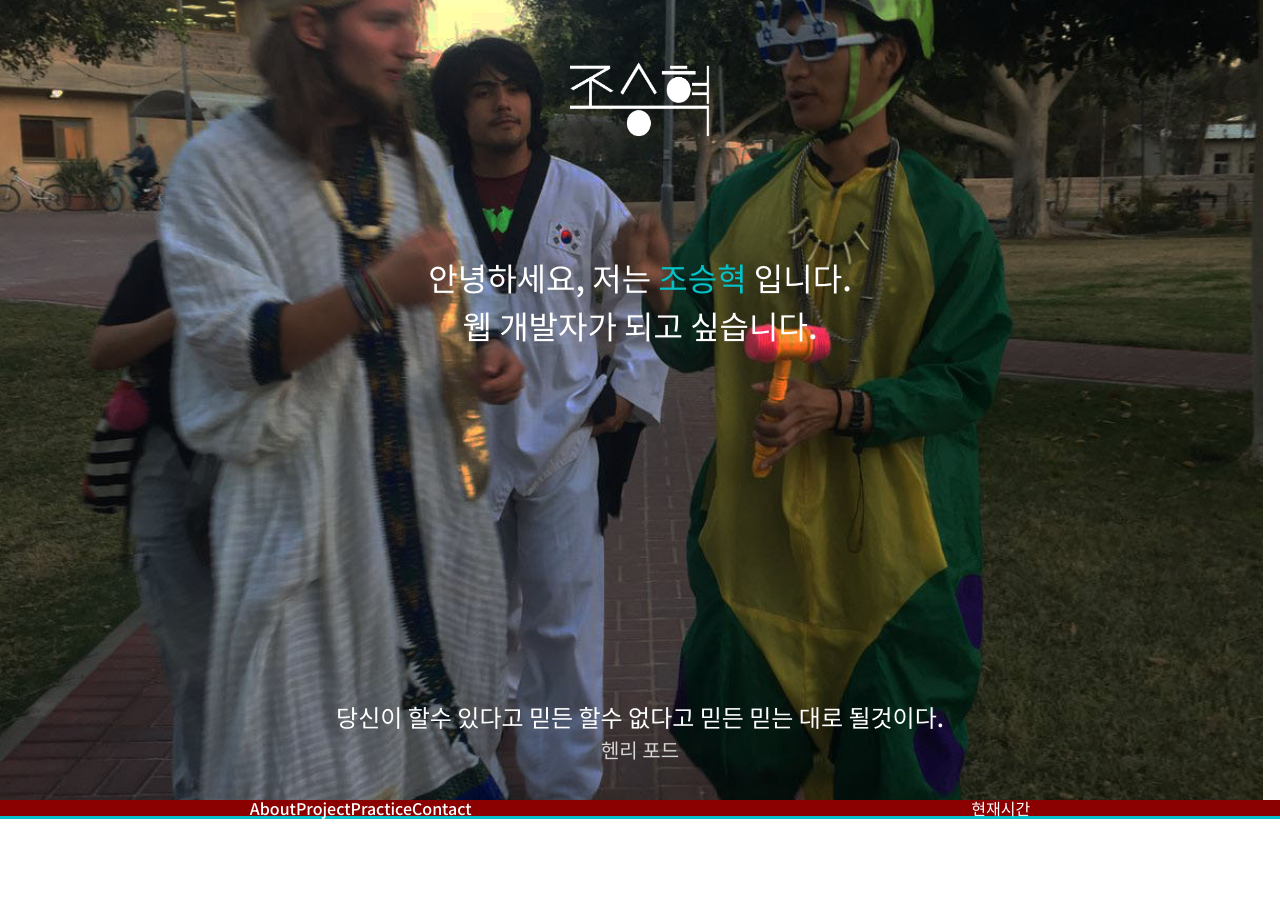
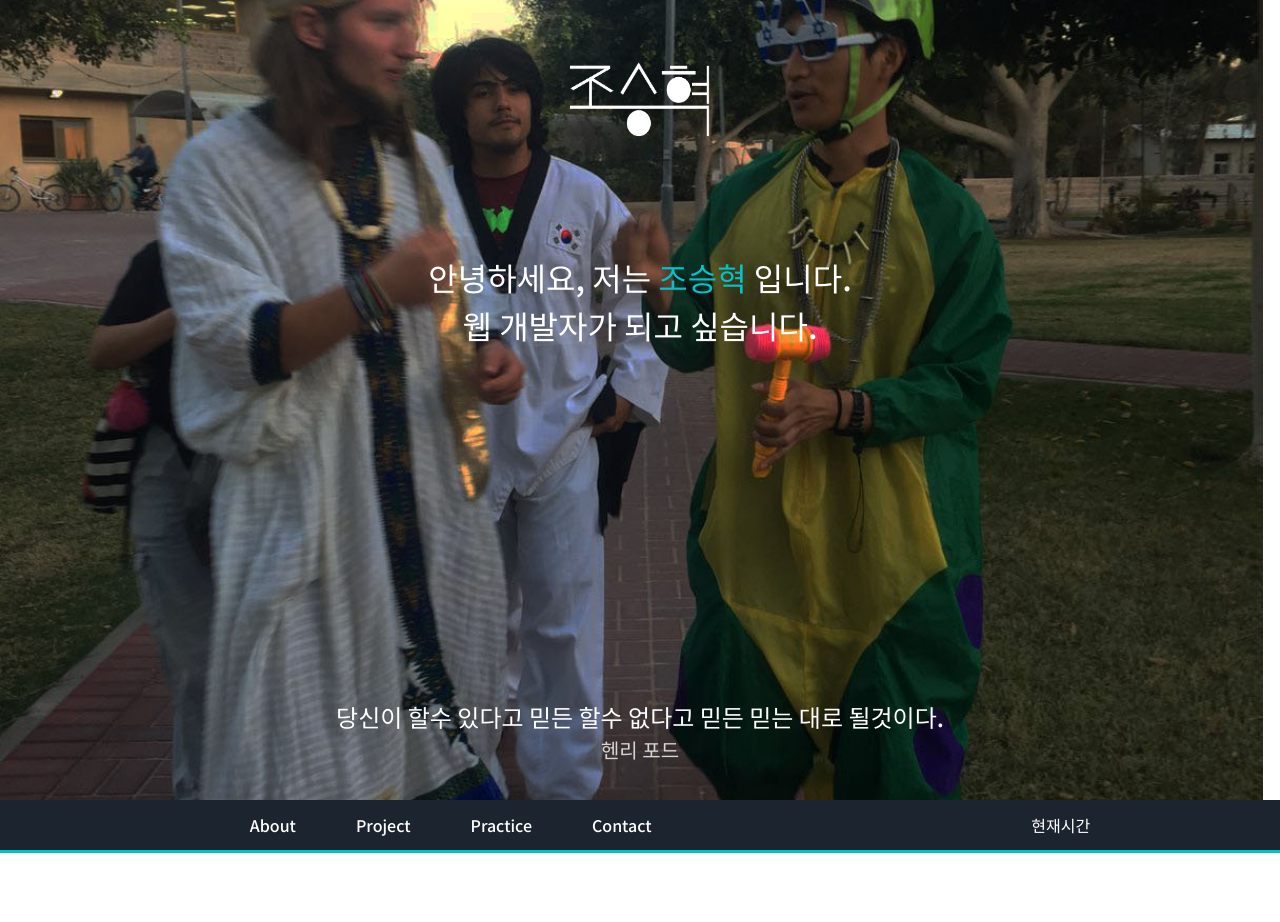
Before and after one commit to choslion/Portfolio, a Vue app: page / in a window 1280 px wide. Shown: the top 922 px of the page. Built offline with nearby package versions, Linux system fonts and the light colour scheme.

Commit message:
명언 업데이트, nav 수정

```diff
--- a/public/css/nav.css
+++ b/public/css/nav.css
@@ -1,12 +1,25 @@
 .nav-wrap {
   display: flex;
-  justify-content: space-around;
+  align-items: center;
   color: #fff;
-  background-color: darkred;
+  background-color: #1b242f;
+  height: 50px;
   border-bottom: 3px solid #04c2c9;
 }
+
+nav {
+  display: flex;
+  justify-content: space-around;
+  width: 100%;
+}
+
 .nav-menu {
   display: flex;
   align-items: center;
   justify-content: space-evenly;
 }
+
+.nav-menu li {
+  margin-left: 60px;
+  cursor: pointer;
+}
--- a/src/components/intro.vue
+++ b/src/components/intro.vue
@@ -35,6 +35,10 @@ export default {
       {
         quote: '마음만을 가지고 있어서는 안된다. 반드시 실천하여야 한다.',
         author: '이소룡',
+      },
+      {
+        quote: '인생은 과감한 모험이 아니라면 아무것도 아닌 것이다.',
+        author: '헬렌 켈러',
       },
       {
         quote: '고통이 남기고 간 뒤를 보라! 고난이 지나면 반드시 기쁨이 스며든다.',
--- a/src/components/nav.vue
+++ b/src/components/nav.vue
@@ -7,11 +7,11 @@
         <li v-on:click="goSection" data-target="cloning" class="toSection">Practice</li>
         <li v-on:click="goSection" data-target="contact" class="toSection">Contact</li>
       </ul>
+      <div class="time">
+        <span>현재시간</span>
+        <!-- <span v-bind="getTime()">{{ getTime }}</span> -->
+      </div>
     </nav>
-    <div class="time">
-      <span>현재시간</span>
-      <!-- <span v-bind="getTime()">{{ getTime }}</span> -->
-    </div>
   </div>
 </template>
 <script>
@@ -50,6 +50,4 @@ export default {
   // }
 };
 </script>
-<style scope>
-
-</style>
+<style scope></style>
```
